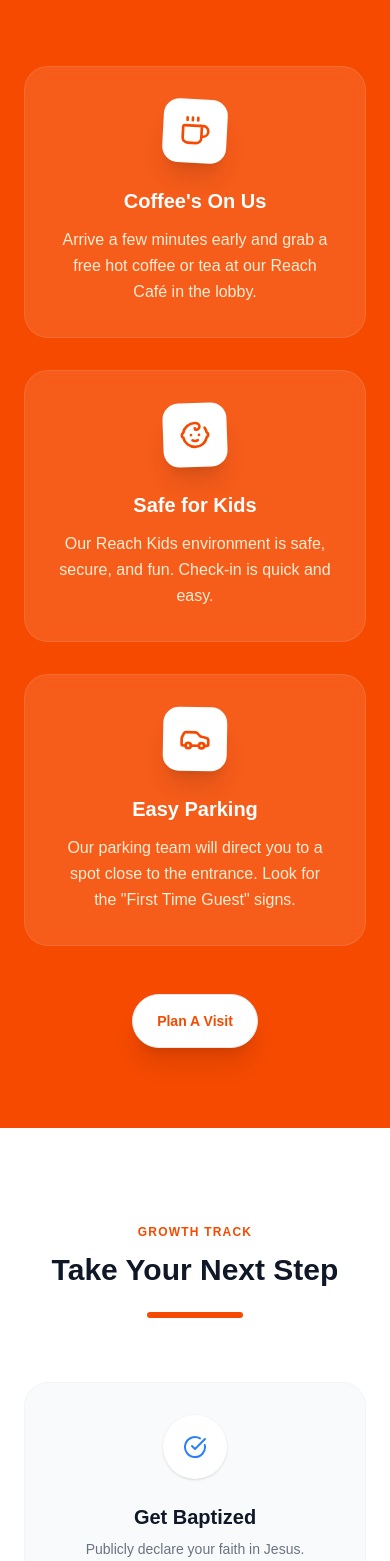
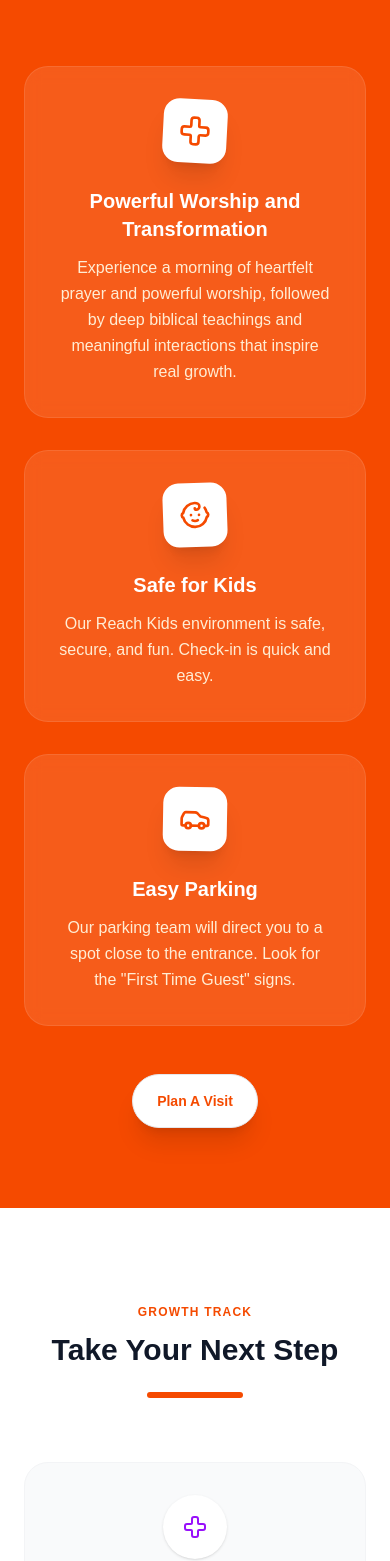
Before and after one commit to kalesamwenya/lifereachurches, a Next.js app: page / in a window 390 px wide. Shown: the part 2927-4488 px from the top of the page. Built offline with nearby package versions, Linux system fonts and the light colour scheme; no server answers.

Commit message:
sermons,live pages hidden. contacts changed

```diff
--- a/app/(main)/contact/page.jsx
+++ b/app/(main)/contact/page.jsx
@@ -65,7 +65,7 @@ export default function ContactPage() {
                                     </div>
                                     <div>
                                         <h4 className="font-bold text-gray-900">Visit Us</h4>
-                                        <p className="text-gray-600">123 Life Reach Blvd<br/>Lusaka, Zambia</p>
+                                        <p className="text-gray-600">Zamise Theatre Hall, Kamwala, <br/>Lusaka, Zambia</p>
                                     </div>
                                 </div>
                                 <div className="flex items-start gap-4">
@@ -74,7 +74,7 @@ export default function ContactPage() {
                                     </div>
                                     <div>
                                         <h4 className="font-bold text-gray-900">Call Us</h4>
-                                        <p className="text-gray-600">0972338115</p>
+                                        <p className="text-gray-600">+260 972 933 416</p>
                                     </div>
                                 </div>
                                 <div className="flex items-start gap-4">
@@ -83,7 +83,7 @@ export default function ContactPage() {
                                     </div>
                                     <div>
                                         <h4 className="font-bold text-gray-900">Email Us</h4>
-                                        <p className="text-gray-600">hello@lifereach.church</p>
+                                        <p className="text-gray-600">lifereachchurch@gmail.com</p>
                                     </div>
                                 </div>
                             </div>
--- a/app/(main)/plan-visit/page.jsx
+++ b/app/(main)/plan-visit/page.jsx
@@ -58,7 +58,7 @@ export default function PlanVisitPage() {
 
     return (
         <div className="py-24 bg-gray-50 pt-32 min-h-screen">
-            <div className="container mx-auto px-6 max-w-4xl">
+            <div className="container mx-auto px-6 max-w-6xl">
                 <div className="text-center mb-12">
                     <h1 className="text-4xl md:text-5xl font-black mb-4 uppercase italic tracking-tighter">Plan Your Visit</h1>
                     <p className="text-xl text-gray-600">Let us know you're coming and we'll roll out the red carpet.</p>
@@ -119,7 +119,7 @@ export default function PlanVisitPage() {
                                             </label>
                                         </div>
 
-                                          <div className="p-4 bg-green-50 rounded-2xl border border-orange-100">
+                                          <div className="p-4 text-black">
 
                                            <p>For more details and clarity call</p>
                                            <h4 className='font-bold'>+260 972 933 416 - Deaconess Elmaih</h4>
--- a/app/(main)/testimonies/submit/page.jsx
+++ b/app/(main)/testimonies/submit/page.jsx
@@ -244,16 +244,26 @@ export default function TestimonySubmitPage() {
 
                                 {/* Testimony Area */}
                                 <div>
-                                    <label className="block text-sm font-bold text-gray-700 mb-3">Your Testimony</label>
+                                    <label className="block text-sm font-bold text-gray-700 mb-3">Your Testimony (A Summary)</label>
+                                    <div className="relative">
                                <div className="relative">
     <textarea
         required
         rows="6"
         value={formData.testimony}
-                                    onChange={(e) => setFormData({...formData, testimony: e.target.value})}
+        onChange={(e) => {
+            const words = e.target.value.trim().split(/\s+/);
+            if (words.length <= 250 || e.target.value.length < formData.testimony.length) {
+                setFormData({...formData, testimony: e.target.value});
+            }
+        }}
         className="w-full px-5 py-4 rounded-xl border border-gray-200 focus:ring-4 focus:ring-orange-100 focus:border-orange-500 outline-none transition-all bg-gray-50 focus:bg-white resize-none"
         placeholder="Share what God has done..."
     ></textarea>
+    <p className="text-right text-xs text-gray-400 mt-2">
+        {formData.testimony.trim() === "" ? 0 : formData.testimony.trim().split(/\s+/).length} / 250 words
+    </p>
+</div>
                                         <div className="absolute bottom-4 right-4 text-xs text-gray-400 pointer-events-none">
                                             {formData.testimony.length} chars
                                         </div>
--- a/components/footer/footer.jsx
+++ b/components/footer/footer.jsx
@@ -122,11 +122,11 @@ export default function Footer() {
                     <div>
                         <h4 className="text-white font-bold text-xl mb-8">Media & Resources</h4>
                         <ul className="space-y-4">
-                            <li>
+                            {/* <li>
                                 <a href="/sermons" className="hover:text-orange-500 transition-colors flex items-center gap-2">
                                     <ChevronRight size={16} className="text-orange-600" /> Sermons
                                 </a>
-                            </li>
+                            </li> */}
                             <li>
                                 <a href="/podcast" className="hover:text-orange-500 transition-colors flex items-center gap-2">
                                     <Mic size={16} className="text-orange-600" /> Podcast
--- a/components/home/GrowthTrack.jsx
+++ b/components/home/GrowthTrack.jsx
@@ -1,22 +1,48 @@
 'use client';
 import { motion } from 'framer-motion';
-import { ArrowUpRight, CheckCircle, Users, Heart, Smartphone } from 'lucide-react';
+import { ArrowUpRight, CheckCircle, Users, Heart, Smartphone, Cross, Star } from 'lucide-react';
 import { SectionTitle } from '@/components/ui/LocalComponents';
 import React from "react";
 
 export default function GrowthTrack() {
-    const nextSteps = [
-        { title: "Get Baptized", desc: "Publicly declare your faith in Jesus.", icon: <CheckCircle className="text-blue-500" /> },
-        { title: "Join a Group", desc: "Find community and do life together.", icon: <Users className="text-green-500" /> },
-        { title: "Start Serving", desc: "Use your gifts to make a difference.", icon: <Heart className="text-red-500" /> },
-        { title: "Give Online", desc: "Support the mission of the church.", icon: <Smartphone className="text-orange-500" /> },
-    ];
+  const nextSteps = [
+    {
+        title: "Receive Jesus Christ",
+        desc: "Begin your journey by grace through faith. — Ephesians 2:8",
+        icon: <Cross className="text-purple-600" />
+    },
+    {
+        title: "Discipleship",
+        desc: "Be transformed by the renewing of your mind. — Romans 12:2",
+        icon: <Star className="text-amber-500" />
+    },
+    {
+        title: "Get Baptized",
+        desc: "Publicly declare your new life in Him. — Acts 2:38",
+        icon: <CheckCircle className="text-blue-500" />
+    },
+    {
+        title: "Join a Group",
+        desc: "Do life together in true community. — Hebrews 10:24-25",
+        icon: <Users className="text-green-500" />
+    },
+    {
+        title: "Start Serving",
+        desc: "Use your God-given gifts for others. — 1 Peter 4:10",
+        icon: <Heart className="text-red-500" />
+    },
+    {
+        title: "Give Online",
+        desc: "Honoring God with our firstfruits. — Proverbs 3:9",
+        icon: <Smartphone className="text-orange-500" />
+    },
+];
 
     return (
         <section className="py-24 bg-white">
             <div className="container mx-auto px-6">
                 <SectionTitle title="Take Your Next Step" subtitle="Growth Track" />
-                <div className="grid grid-cols-1 sm:grid-cols-2 lg:grid-cols-4 gap-6">
+                <div className="grid grid-cols-1 sm:grid-cols-2 lg:grid-cols-6 gap-6">
                     {nextSteps.map((step, idx) => (
                         <motion.div
                             key={idx}
--- a/components/home/PlanVisitCTA.jsx
+++ b/components/home/PlanVisitCTA.jsx
@@ -1,5 +1,5 @@
 'use client';
-import { Coffee, Baby, Car } from 'lucide-react';
+import { Coffee, Baby, Car, Cross } from 'lucide-react';
 import { Button } from '@/components/ui/LocalComponents';
 import {motion} from "framer-motion";
 import React from "react";
@@ -18,8 +18,8 @@ const SectionTitle = ({ title, subtitle, centered = true, dark = false }) => (
 );
 
 export default function PlanVisitCTA() {
-    const steps = [
-        { icon: Coffee, title: "Coffee's On Us", desc: "Grab a free hot coffee or tea at our Reach Café in the lobby." },
+        const steps = [
+            { icon: Cross, title: "Powerful Worship and Transformation", desc: "Grab a free hot coffee or tea at our Reach Café in the lobby." },
         { icon: Baby, title: "Safe for Kids", desc: "Our Reach Kids environment is safe, secure, and fun." },
         { icon: Car, title: "Easy Parking", desc: "Look for the 'First Time Guest' signs for a spot close to the entrance." }
     ];
@@ -35,10 +35,10 @@ export default function PlanVisitCTA() {
                 <div className="grid md:grid-cols-3 gap-8">
                     <div className="text-center p-8 bg-white/10 rounded-3xl backdrop-blur-sm border border-white/10 hover:bg-white/20 transition-colors">
                         <div className="w-16 h-16 bg-white text-orange-600 rounded-2xl flex items-center justify-center mx-auto mb-6 shadow-xl rotate-3">
-                            <Coffee size={32} />
+                            <Cross size={32} />
                         </div>
-                        <h3 className="text-xl font-bold mb-3">Coffee's On Us</h3>
-                        <p className="text-orange-100 leading-relaxed">Arrive a few minutes early and grab a free hot coffee or tea at our Reach Café in the lobby.</p>
+                        <h3 className="text-xl font-bold mb-3">Powerful Worship and Transformation</h3>
+                        <p className="text-orange-100 leading-relaxed">Experience a morning of heartfelt prayer and powerful worship, followed by deep biblical teachings and meaningful interactions that inspire real growth.</p>
                     </div>
                     <div className="text-center p-8 bg-white/10 rounded-3xl backdrop-blur-sm border border-white/10 hover:bg-white/20 transition-colors">
                         <div className="w-16 h-16 bg-white text-orange-600 rounded-2xl flex items-center justify-center mx-auto mb-6 shadow-xl -rotate-2">
```
Also changed, not shown: components/header/Navbar.jsx (+4 -4 lines), components/home/MinistryHighlights.jsx (+4 -3 lines). Lines whose indentation alone changed are shown as unchanged.
